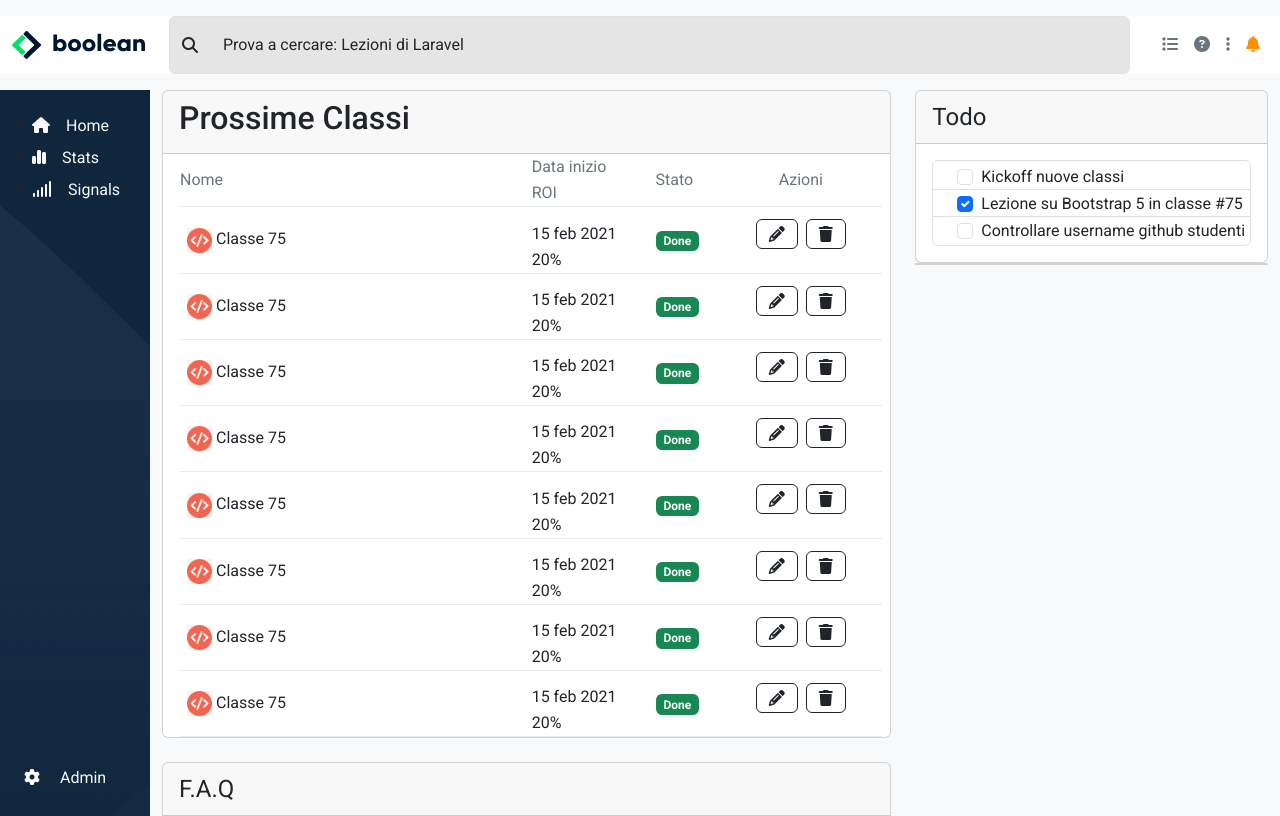
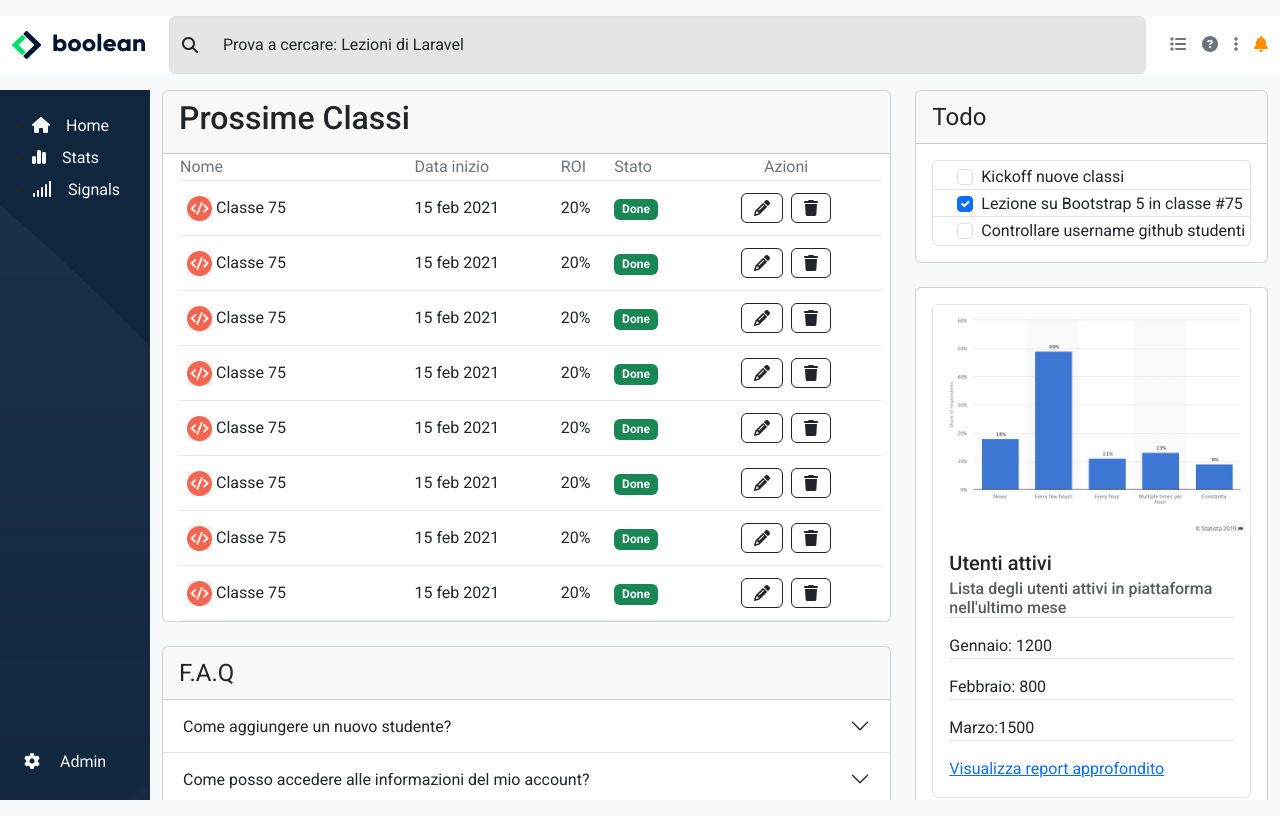
Before and after one commit to Trotteriniku/html-css-bootstrap-dashboard, a plain HTML site: page index.html in a window 1280 px wide. Drawn offline with nearby package versions, Linux system fonts and the light colour scheme.

Commit message:
main-content

```diff
--- a/css/style.css
+++ b/css/style.css
@@ -15,10 +15,12 @@ body{
     height: 100vh;
 }
 
-
+header{
+    /* height: 70px; */
+}
 
 main{
-    height: calc(100% - 73.6px);
+    height: calc(100% - 90px);
 }
 
 
@@ -35,7 +37,7 @@ main{
 #side-bar{
     width: 150px;
     height: 100%;
-    /* mettere alla fine overflow hidden alla fine */
+    overflow: hidden;
     background-image:url(../img/sidebar-bg.png) ;
     background-color: var(--color-side-bar);
 }
--- a/index.html
+++ b/index.html
@@ -22,8 +22,8 @@
             <nav class="container-fluid">
                 <div class="row bg-white  align-items-center">
                     <div class=" col-auto ">
-                        <img src="img/logo.svg" alt="logo" class="d-none d-md-flex">
-                        <img src="img/mobile-logo.png" alt="logo-mobile" class=" d-md-none mini-logo">
+                        <img src="img/logo.svg" alt="logo" class="d-none d-lg-block">
+                        <img src="img/mobile-logo.png" alt="logo-mobile" class=" d-lg-none mini-logo">
 
                     </div>
                     <div class="  col ">
@@ -35,13 +35,13 @@
                             </div>
                           </div>
                     </div>
-                    <div class=" col-auto ">
+                    <div class=" col-auto p-0 p-sm-1">
                         <ul class=" list-group list-group-horizontal list-unstyled">
-                            <li class="p-2 d-none d-md-flex"><a href="" class="text-secondary  "><i class="fa-solid fa-list "></i></a></li>
-                            <li class="p-2 d-none d-md-flex"><a href="" class="text-secondary  "><i class="fa-solid fa-circle-question "></i></a></li>
-                            <li class="p-2 d-none d-md-flex"><a href="" class="text-secondary  "><i class="fa-solid fa-ellipsis-vertical "></i></a></li>
+                            <li class="list-group-item border-0 p-0 p-md-2 d-none d-md-block"><a href="" class="text-secondary  "><i class="fa-solid fa-list "></i></a></li>
+                            <li class="list-group-item border-0 p-0 p-md-2 d-none d-md-block"><a href="" class="text-secondary  "><i class="fa-solid fa-circle-question "></i></a></li>
+                            <li class="list-group-item border-0 p-0 p-md-2 d-none d-md-block"><a href="" class="text-secondary  "><i class="fa-solid fa-ellipsis-vertical "></i></a></li>
 
-                            <li class="p-2 dropdown">
+                            <li class="list-group-item border-0 p-0 pe-2 p-md-2 dropdown">
                                 <a href="" data-bs-toggle="dropdown" aria-expanded="false" ><i class="fa-solid fa-bell f text-bell"></i></a>
                                 <ul class="dropdown-menu">
                                     <li><a class="dropdown-item" href="#">Action</a></li>
@@ -90,9 +90,9 @@
                                     <table class="table-hover ms-3 me-2">
                                         <thead >
                                             <tr class="border-bottom border-light-subtle text-secondary">
-                                                <th class="col-md6 col-6 fw-normal">Nome</th>
-                                                <th class="col-md2 col-auto fw-normal d-none d-sm-block">Data inizio</th>
-                                                <th class="col-md1 col-auto fw-normal d-none d-sm-block">ROI</th>
+                                                <th class="col-md6 col-6 col-sm-4 fw-normal">Nome</th>
+                                                <th class="col-md2 col-auto fw-normal d-none d-md-table-cell">Data inizio</th>
+                                                <th class="col-md1 col-auto fw-normal d-none d-md-table-cell">ROI</th>
                                                 <th class="col-md1 col-auto fw-normal">Stato</th>
                                                 <th class="col-md1 col-auto fw-normal text-center">Azioni</th>
                                             </tr>
@@ -103,8 +103,8 @@
                                                         <img src="img/class-avatar.jpg" alt="" class="">
                                                         <span>Classe 75</span>
                                                     </td>
-                                                    <td class="d-none d-sm-block">15 feb 2021</td>
-                                                    <td class="d-none d-sm-block">20%</td>
+                                                    <td class="d-none d-md-table-cell">15 feb 2021</td>
+                                                    <td class="d-none d-md-table-cell">20%</td>
                                                     <td><span class="badge text-bg-success">Done</span></td>
                                                     <td class=" d-flex justify-content-center p-2">
                                                         <span class="p-1"><i class="fa-solid fa-pencil btn btn-outline-dark"></i></span>
@@ -116,8 +116,8 @@
                                                         <img src="img/class-avatar.jpg" alt="" class="">
                                                         <span>Classe 75</span>
                                                     </td>
-                                                    <td class="d-none d-sm-block">15 feb 2021</td>
-                                                    <td class="d-none d-sm-block">20%</td>
+                                                    <td class="d-none d-md-table-cell">15 feb 2021</td>
+                                                    <td class="d-none d-md-table-cell">20%</td>
                                                     <td><span class="badge text-bg-success">Done</span></td>
                                                     <td class=" d-flex justify-content-center p-2">
                                                         <span class="p-1"><i class="fa-solid fa-pencil btn btn-outline-dark"></i></span>
@@ -129,8 +129,8 @@
                                                         <img src="img/class-avatar.jpg" alt="" class="">
                                                         <span>Classe 75</span>
                                                     </td>
-                                                    <td class="d-none d-sm-block">15 feb 2021</td>
-                                                    <td class="d-none d-sm-block">20%</td>
+                                                    <td class="d-none d-md-table-cell">15 feb 2021</td>
+                                                    <td class="d-none d-md-table-cell">20%</td>
                                                     <td><span class="badge text-bg-success">Done</span></td>
                                                     <td class=" d-flex justify-content-center p-2">
                                                         <span class="p-1"><i class="fa-solid fa-pencil btn btn-outline-dark"></i></span>
@@ -142,8 +142,8 @@
                                                         <img src="img/class-avatar.jpg" alt="" class="">
                                                         <span>Classe 75</span>
                                                     </td>
-                                                    <td class="d-none d-sm-block">15 feb 2021</td>
-                                                    <td class="d-none d-sm-block">20%</td>
+                                                    <td class="d-none d-md-table-cell">15 feb 2021</td>
+                                                    <td class="d-none d-md-table-cell">20%</td>
                                                     <td><span class="badge text-bg-success">Done</span></td>
                                                     <td class=" d-flex justify-content-center p-2">
                                                         <span class="p-1"><i class="fa-solid fa-pencil btn btn-outline-dark"></i></span>
@@ -155,8 +155,8 @@
                                                         <img src="img/class-avatar.jpg" alt="" class="">
                                                         <span>Classe 75</span>
                                                     </td>
-                                                    <td class="d-none d-sm-block">15 feb 2021</td>
-                                                    <td class="d-none d-sm-block">20%</td>
+                                                    <td class="d-none d-md-table-cell">15 feb 2021</td>
+                                                    <td class="d-none d-md-table-cell">20%</td>
                                                     <td><span class="badge text-bg-success">Done</span></td>
                                                     <td class=" d-flex justify-content-center p-2">
                                                         <span class="p-1"><i class="fa-solid fa-pencil btn btn-outline-dark"></i></span>
@@ -168,8 +168,8 @@
                                                         <img src="img/class-avatar.jpg" alt="" class="">
                                                         <span>Classe 75</span>
                                                     </td>
-                                                    <td class="d-none d-sm-block">15 feb 2021</td>
-                                                    <td class="d-none d-sm-block">20%</td>
+                                                    <td class="d-none d-md-table-cell">15 feb 2021</td>
+                                                    <td class="d-none d-md-table-cell">20%</td>
                                                     <td><span class="badge text-bg-success">Done</span></td>
                                                     <td class=" d-flex justify-content-center p-2">
                                                         <span class="p-1"><i class="fa-solid fa-pencil btn btn-outline-dark"></i></span>
@@ -181,8 +181,8 @@
                                                         <img src="img/class-avatar.jpg" alt="" class="">
                                                         <span>Classe 75</span>
                                                     </td>
-                                                    <td class="d-none d-sm-block">15 feb 2021</td>
-                                                    <td class="d-none d-sm-block">20%</td>
+                                                    <td class="d-none d-md-table-cell">15 feb 2021</td>
+                                                    <td class="d-none d-md-table-cell">20%</td>
                                                     <td><span class="badge text-bg-success">Done</span></td>
                                                     <td class=" d-flex justify-content-center p-2">
                                                         <span class="p-1"><i class="fa-solid fa-pencil btn btn-outline-dark"></i></span>
@@ -194,8 +194,8 @@
                                                         <img src="img/class-avatar.jpg" alt="" class="">
                                                         <span>Classe 75</span>
                                                     </td>
-                                                    <td class="d-none d-sm-block">15 feb 2021</td>
-                                                    <td class="d-none d-sm-block">20%</td>
+                                                    <td class="d-none d-md-table-cell">15 feb 2021</td>
+                                                    <td class="d-none d-md-table-cell">20%</td>
                                                     <td><span class="badge text-bg-success">Done</span></td>
                                                     <td class=" d-flex justify-content-center p-2">
                                                         <span class="p-1"><i class="fa-solid fa-pencil btn btn-outline-dark"></i></span>
@@ -277,8 +277,20 @@
                                     </div>
 
                                 </div>
-                                <div class="card">
-                                    <div class="card-"></div>
+                                <div class="card mt-4">
+
+                                    <div class=" border rounded m-3">
+                                        <img src="img/stats.jpeg" alt="" class="card-img-top">
+                                        <div class="card-body">
+                                            <h5 class="card-title">Utenti attivi</h5>
+                                            <h6 class="card-subtitle mb-3 text-body-secondary border-bottom">Lista degli utenti attivi in piattaforma nell'ultimo mese</h6>
+                                            <p class="card-text border-bottom">Gennaio: 1200</p>
+                                            <p class="card-text border-bottom">Febbraio: 800 </p>
+                                            <p class="card-text border-bottom">Marzo:1500</p>
+                                            <a href="#" class="card-link">Visualizza report approfondito</a>
+                                        </div>
+                                    </div>
+
                                 </div>
                             </div>
                         </div>
```
